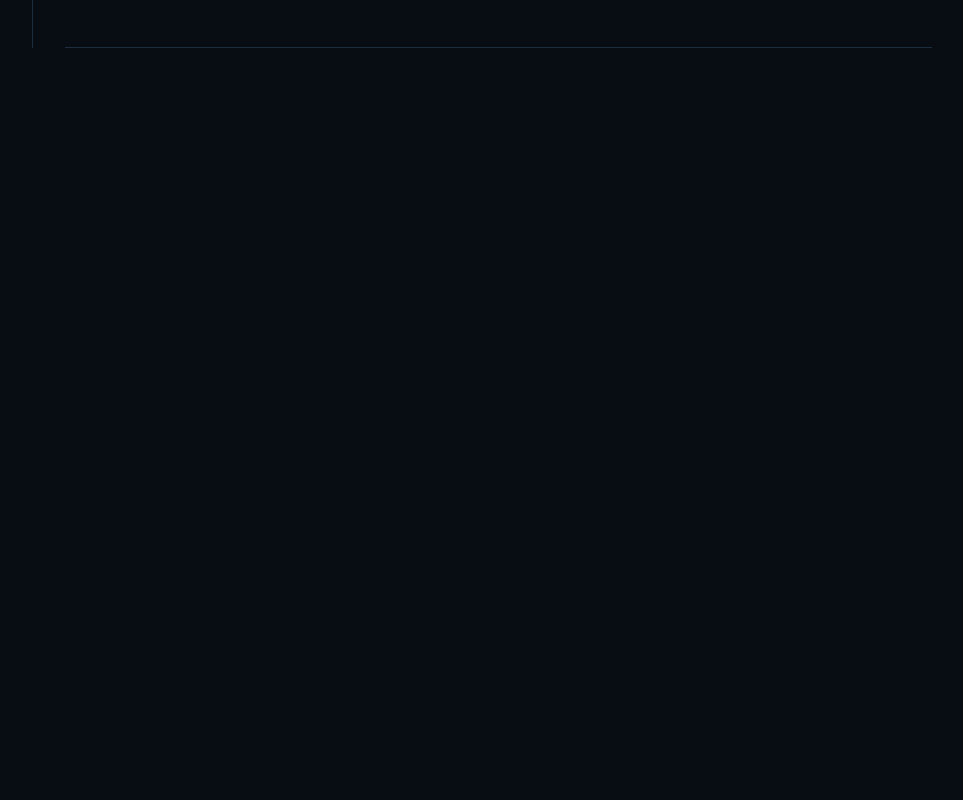
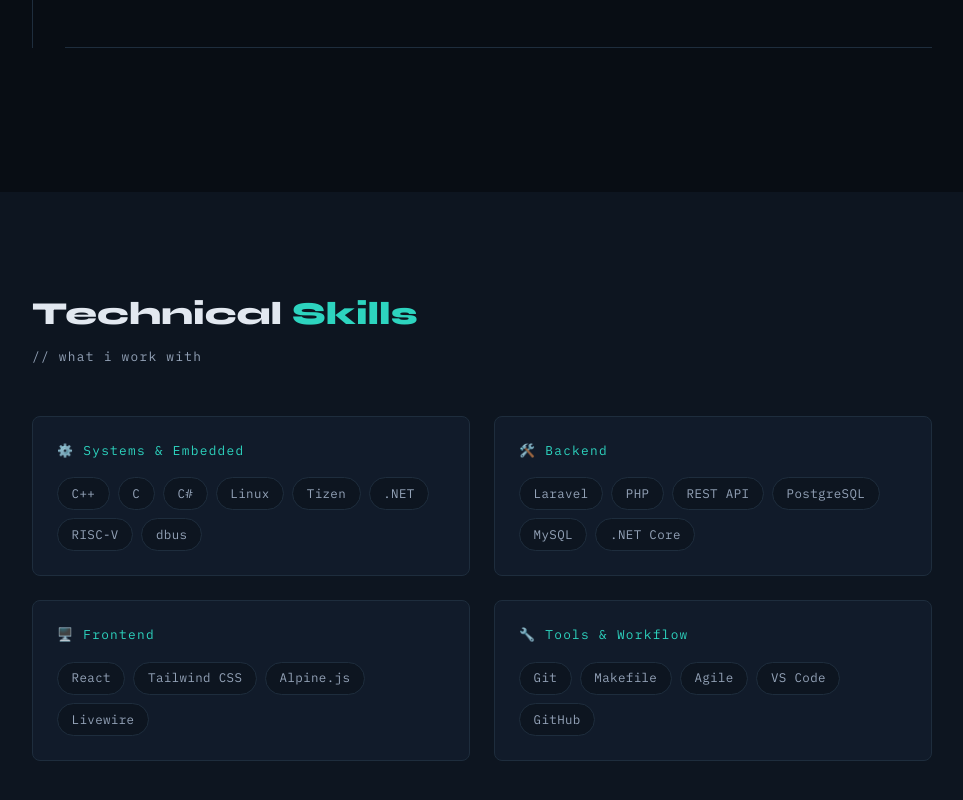
Before and after one commit to swherdika/portofolio, a React (Vite) app: page / in a window 1280 px wide. Shown: the part 2158-2958 px from the top of the page, without its empty margins (158-1121 px from the left). Before the commit the page ends 2350 px from the top, so only its background shows below. Built offline with nearby package versions, Linux system fonts and the light colour scheme.

Commit message:
feat: add skills section

```diff
--- a/src/App.jsx
+++ b/src/App.jsx
@@ -2,6 +2,7 @@
 import Navbar from './components/Navbar'
 import Hero from './components/Hero'
 import Experience from './components/Experience'
+import Skills from './components/Skills'
 
 function App() {
   return (
@@ -9,6 +10,7 @@
       <Navbar />
       <Hero />
       <Experience />
+      <Skills />
     </main>
   )
 }
--- /dev/null
+++ b/src/components/Skills.jsx
@@ -0,0 +1,138 @@
+const skillGroups = [
+  {
+    category: 'Systems & Embedded',
+    icon: '⚙️',
+    skills: ['C++', 'C', 'C#', 'Linux', 'Tizen', '.NET', 'RISC-V', 'dbus'],
+  },
+  {
+    category: 'Backend',
+    icon: '🛠️',
+    skills: ['Laravel', 'PHP', 'REST API', 'PostgreSQL', 'MySQL', '.NET Core'],
+  },
+  {
+    category: 'Frontend',
+    icon: '🖥️',
+    skills: ['React', 'Tailwind CSS', 'Alpine.js', 'Livewire'],
+  },
+  {
+    category: 'Tools & Workflow',
+    icon: '🔧',
+    skills: ['Git', 'Makefile', 'Agile', 'VS Code', 'GitHub'],
+  },
+]
+
+function Skills() {
+
+  const sectionStyle = {
+    padding: '6rem 2rem',
+    backgroundColor: 'var(--bg-secondary)',
+  }
+
+  const innerStyle = {
+    maxWidth: '900px',
+    margin: '0 auto',
+  }
+
+  const headingStyle = {
+    fontFamily: 'var(--font-display)',
+    fontSize: '2rem',
+    fontWeight: 800,
+    color: 'var(--text-primary)',
+    marginBottom: '0.5rem',
+  }
+
+  const headingAccentStyle = {
+    color: 'var(--accent-teal)',
+  }
+
+  const subheadingStyle = {
+    fontFamily: 'var(--font-mono)',
+    fontSize: '0.8rem',
+    color: 'var(--text-secondary)',
+    letterSpacing: '0.1em',
+    marginBottom: '3rem',
+  }
+
+  const gridStyle = {
+    display: 'grid',
+    gridTemplateColumns: 'repeat(auto-fit, minmax(380px, 1fr))',
+    gap: '1.5rem',
+  }
+
+  const cardStyle = {
+    backgroundColor: 'var(--bg-card)',
+    border: '1px solid var(--border)',
+    borderRadius: '8px',
+    padding: '1.5rem',
+  }
+
+  const categoryStyle = {
+    fontFamily: 'var(--font-mono)',
+    fontSize: '0.8rem',
+    color: 'var(--accent-teal)',
+    letterSpacing: '0.1em',
+    marginBottom: '1rem',
+  }
+
+  const pillsStyle = {
+    display: 'flex',
+    flexWrap: 'wrap',
+    gap: '0.5rem',
+  }
+
+  const pillStyle = {
+    padding: '0.35rem 0.85rem',
+    backgroundColor: 'var(--bg-secondary)',
+    border: '1px solid var(--border)',
+    borderRadius: '999px',
+    fontFamily: 'var(--font-mono)',
+    fontSize: '0.78rem',
+    color: 'var(--text-secondary)',
+    letterSpacing: '0.03em',
+    transition: 'all 0.2s ease',
+    cursor: 'default',
+  }
+
+  return (
+    <section id="skills" style={sectionStyle}>
+      <div style={innerStyle}>
+
+        <h2 style={headingStyle}>
+          Technical <span style={headingAccentStyle}>Skills</span>
+        </h2>
+        <p style={subheadingStyle}>// what i work with</p>
+
+        <div style={gridStyle}>
+          {skillGroups.map((group) => (
+            <div key={group.category} style={cardStyle}>
+              <p style={categoryStyle}>
+                {group.icon} {group.category}
+              </p>
+              <div style={pillsStyle}>
+                {group.skills.map((skill) => (
+                  <span
+                    key={skill}
+                    style={pillStyle}
+                    onMouseEnter={e => {
+                      e.target.style.borderColor = 'var(--accent-teal)'
+                      e.target.style.color = 'var(--accent-teal)'
+                    }}
+                    onMouseLeave={e => {
+                      e.target.style.borderColor = 'var(--border)'
+                      e.target.style.color = 'var(--text-secondary)'
+                    }}
+                  >
+                    {skill}
+                  </span>
+                ))}
+              </div>
+            </div>
+          ))}
+        </div>
+
+      </div>
+    </section>
+  )
+}
+
+export default Skills
```
